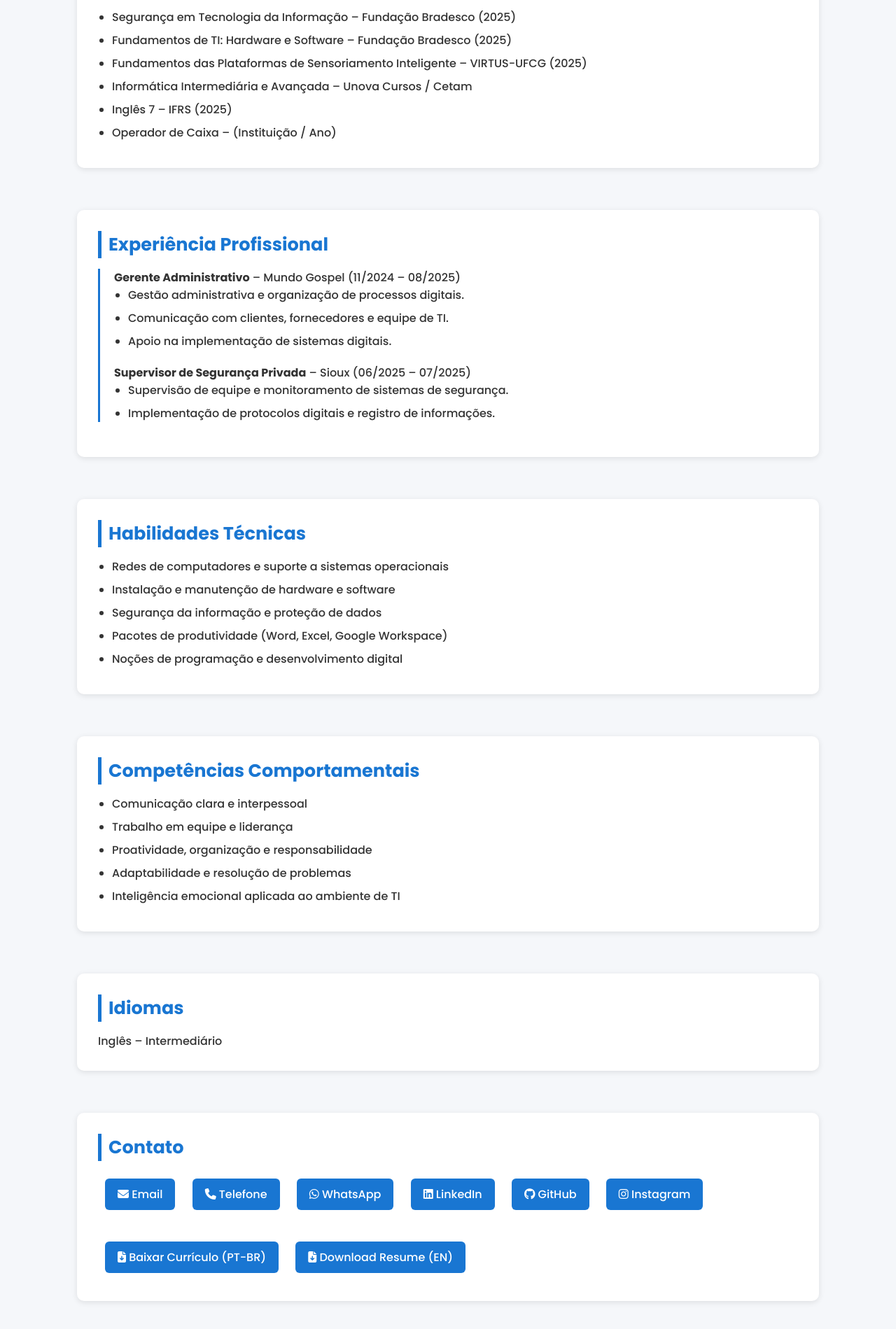
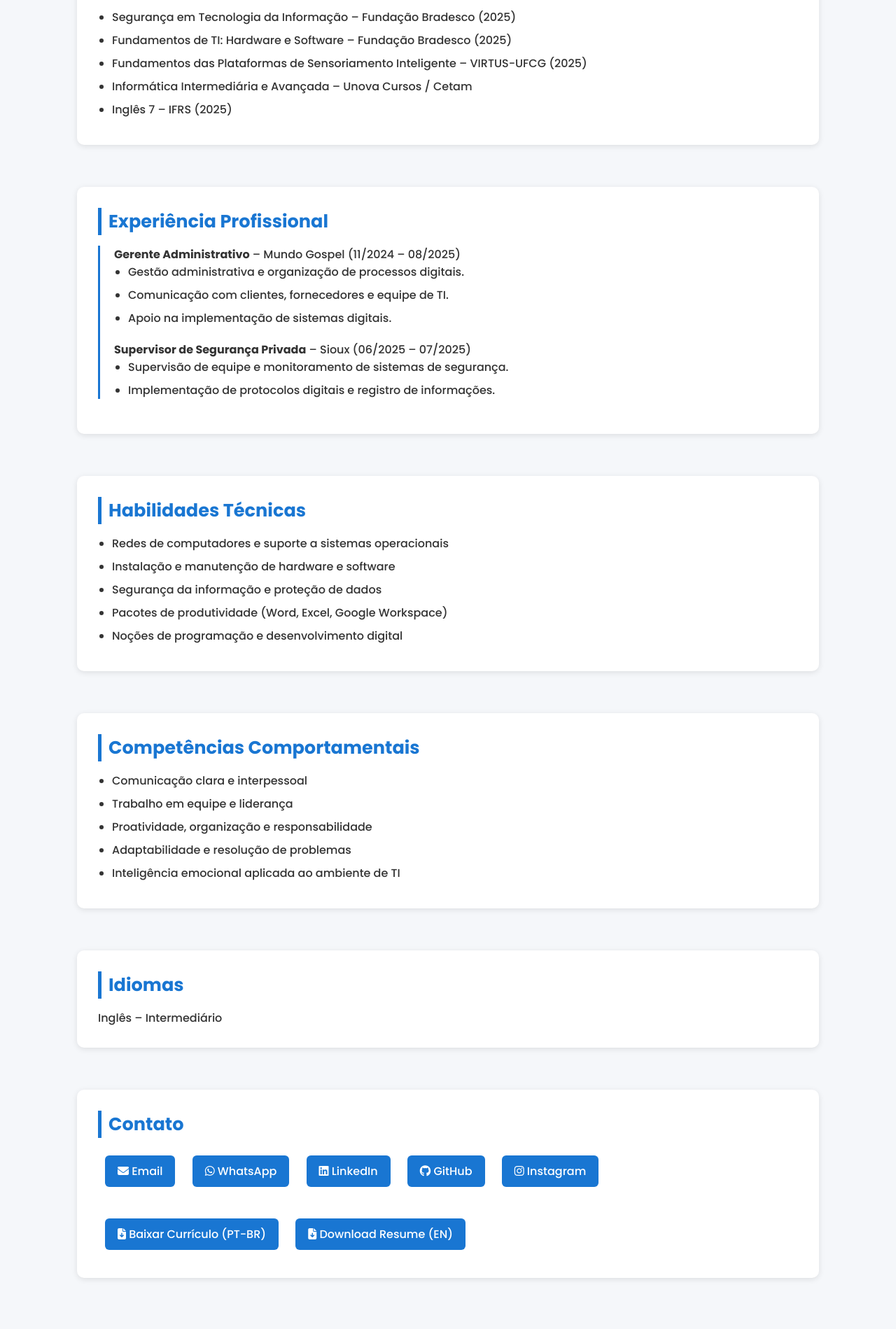
Before and after one commit to xandemello95-beep/PORTIFOLIO-PESSOAL, a plain HTML site: page index.html in a window 1280 px wide. Shown: the part 1609-3508 px from the top of the page at 70% size. Drawn offline with Linux system fonts and the light colour scheme.

Commit message:
Update index.html

```diff
--- a/index.html
+++ b/index.html
@@ -254,7 +254,6 @@
         <li>Fundamentos das Plataformas de Sensoriamento Inteligente – VIRTUS-UFCG (2025)</li>
         <li>Informática Intermediária e Avançada – Unova Cursos / Cetam</li>
         <li>Inglês 7 – IFRS (2025)</li>
-        <li>Operador de Caixa – (Instituição / Ano)</li>
       </ul>
     </section>
 
@@ -309,10 +308,9 @@
     <section id="contato" class="contatos">
       <h2>Contato</h2>
       <a href="mailto:alexandremello43210@gmail.com"><i class="fas fa-envelope"></i> Email</a>
-      <a href="tel:+5592994779404"><i class="fas fa-phone"></i> Telefone</a>
       <a href="https://wa.me/5592994779404" target="_blank"><i class="fab fa-whatsapp"></i> WhatsApp</a>
       <a href="https://www.linkedin.com/in/alexandremello1611" target="_blank"><i class="fab fa-linkedin"></i> LinkedIn</a>
-      <a href="https://github.com/xandemello95" target="_blank"><i class="fab fa-github"></i> GitHub</a>
+      <a href="https://github.com/xandemello95-beep" target="_blank"><i class="fab fa-github"></i> GitHub</a>
       <a href="https://www.instagram.com/_xande_mello" target="_blank"><i class="fab fa-instagram"></i> Instagram</a>
       <br><br>
       <a href="curriculo-ptbr.pdf" class="btn-cv" download><i class="fas fa-file-download"></i> Baixar Currículo (PT-BR)</a>
@@ -327,7 +325,7 @@
   <footer>
     <p>© <span id="ano"></span> - Desenvolvido por Alexandre Melo</p>
     <p>
-      <a href="https://github.com/ALEXANDREMELLO11">GitHub</a> |
+      <a href="https://github.com/xandemello95-beep">GitHub</a> |
       <a href="https://www.linkedin.com/in/alexandremello1611">LinkedIn</a> |
       <a href="https://www.instagram.com/_xande_mello">Instagram</a>
     </p>
```
